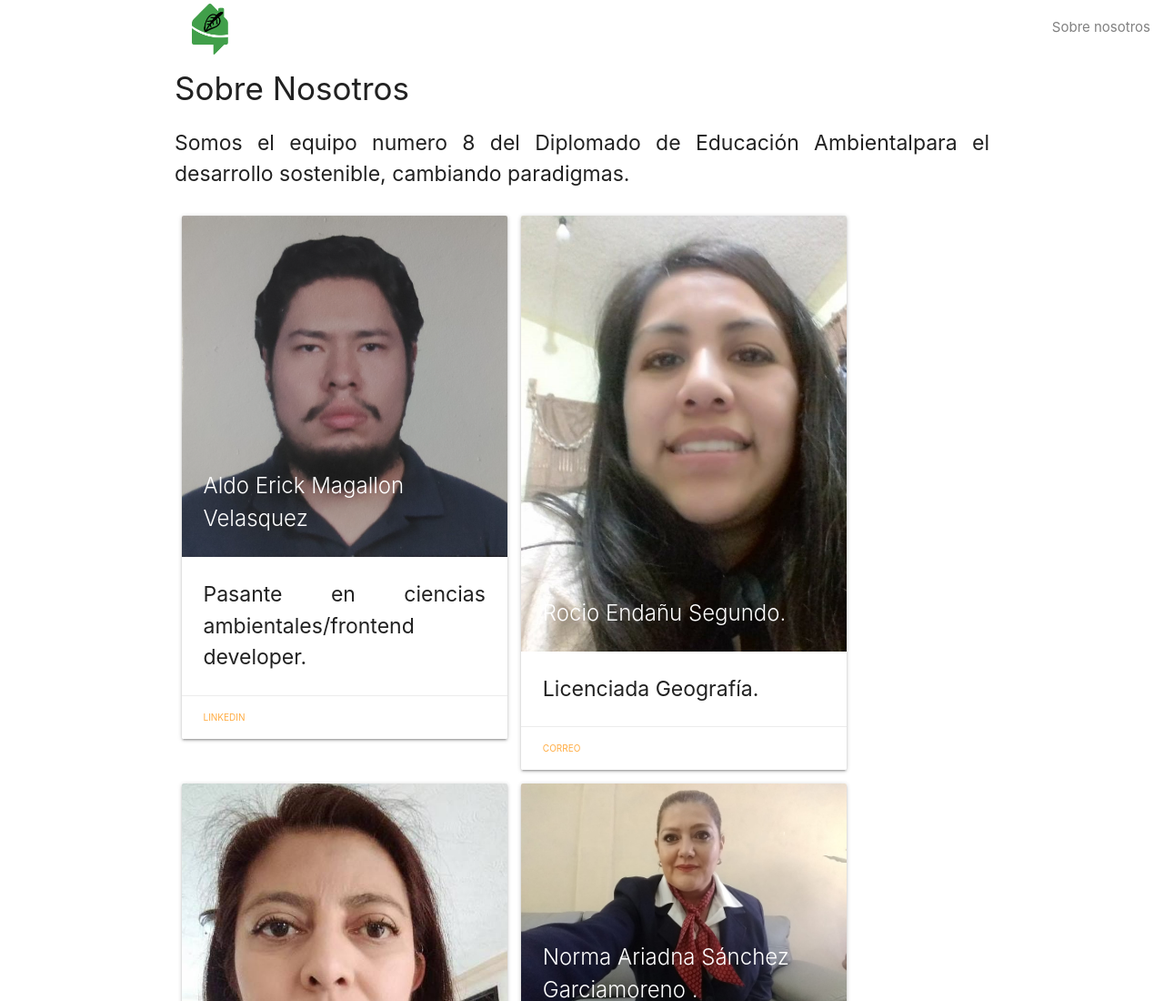
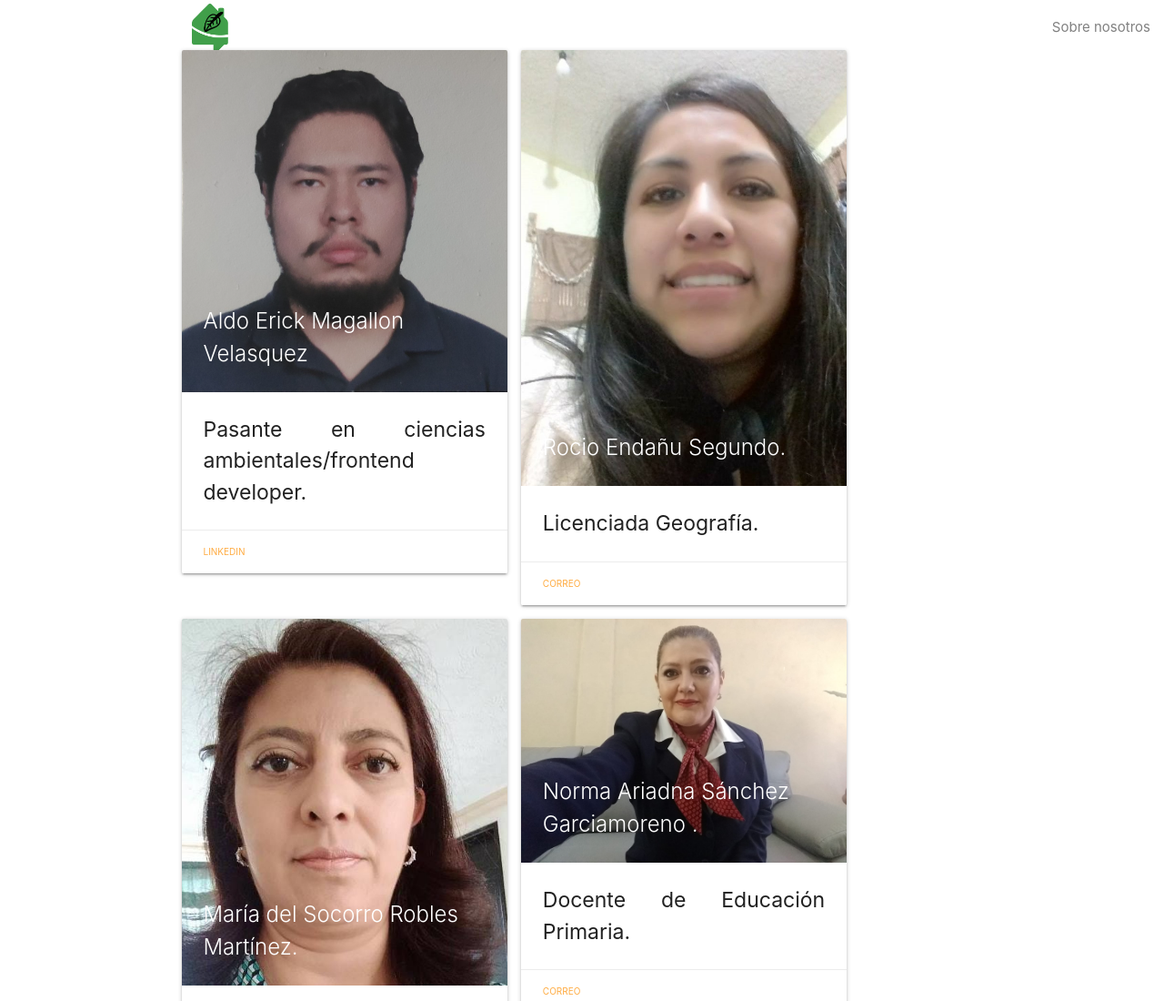
Before and after one commit to AldoMagallon95/-infraestructuraverdetol, a plain HTML site: page public/sobrenos.html in a window 1280 px wide. Shown: the top 1100 px of the page at 91% size. Drawn offline with nearby package versions, Linux system fonts and the light colour scheme.

Commit message:
29/10/21

```diff
--- a/public/sobrenos.html
+++ b/public/sobrenos.html
@@ -26,13 +26,6 @@
          </nav>
     </header>
     <main class = "container">
-
-    <section>
-    <h1>Sobre Nosotros</h1>
-    <p>
-        Somos el equipo numero 8 del Diplomado de Educación Ambientalpara el desarrollo sostenible, cambiando paradigmas.
-    </section>
-
         <section>
             <div class="row">
                 <article class="col s5 ">
```
